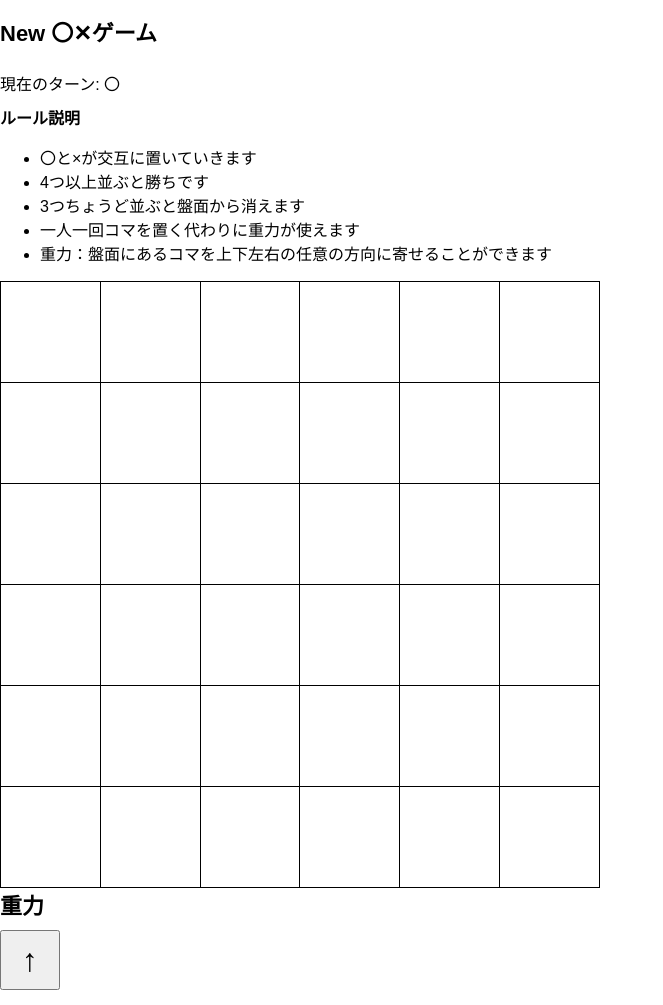
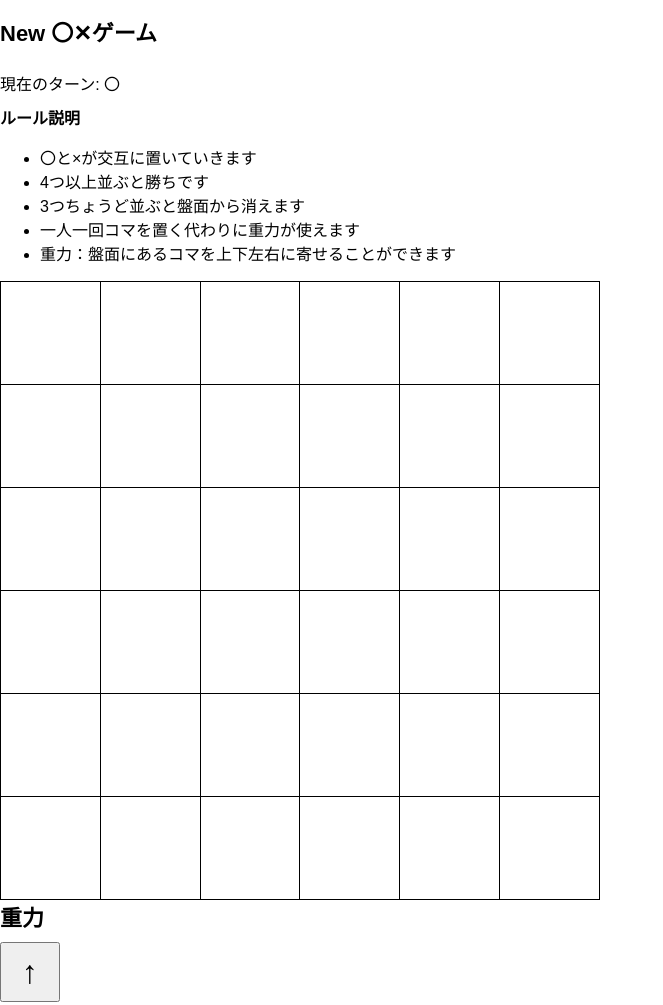
Before and after one commit to yaku151230-cloud/newox, a website: page marubatu.html in a window 1280 px wide. Shown: the top 1005 px of the page, without its empty margins (0-663 px from the left). Drawn offline with Linux system fonts and the light colour scheme.

Commit message:
Update marubatu.html

```diff
--- a/marubatu.html
+++ b/marubatu.html
@@ -7,11 +7,10 @@
 <link rel="stylesheet" href="style.css">
 </head>
 <body>
-    <div class="game-container">
-
-        <!-- 左サイドパネル（PC版用） -->
+<div class="game-wrapper">
+  <!-- PC版 左サイド -->
   <div id="side-left">
-            <h1>New 〇✕ゲーム</h1>
+    <h1 id="game-title">New 〇✕ゲーム</h1>
     <span id="turn-info">現在のターン: 〇</span>
     <div id="rule-box">
       <b>ルール説明</b>
@@ -20,105 +19,60 @@
         <li>4つ以上並ぶと勝ちです</li>
         <li>3つちょうど並ぶと盤面から消えます</li>
         <li>一人一回コマを置く代わりに重力が使えます</li>
-                    <li>重力：盤面にあるコマを上下左右の任意の方向に寄せることができます</li>
+        <li>重力：盤面にあるコマを上下左右に寄せることができます</li>
       </ul>
     </div>
   </div>
 
   <!-- 盤面 -->
   <div id="board">
-            <table border="1" cellspacing="0" cellpadding="0">
+    <table>
       <tbody>
-                    <!-- 6x6のセル -->
-                    <tr>
-                        <td data-row="0" data-col="0"></td>
-                        <td data-row="0" data-col="1"></td>
-                        <td data-row="0" data-col="2"></td>
-                        <td data-row="0" data-col="3"></td>
-                        <td data-row="0" data-col="4"></td>
-                        <td data-row="0" data-col="5"></td>
-                    </tr>
-                    <tr>
-                        <td data-row="1" data-col="0"></td>
-                        <td data-row="1" data-col="1"></td>
-                        <td data-row="1" data-col="2"></td>
-                        <td data-row="1" data-col="3"></td>
-                        <td data-row="1" data-col="4"></td>
-                        <td data-row="1" data-col="5"></td>
-                    </tr>
-                    <tr>
-                        <td data-row="2" data-col="0"></td>
-                        <td data-row="2" data-col="1"></td>
-                        <td data-row="2" data-col="2"></td>
-                        <td data-row="2" data-col="3"></td>
-                        <td data-row="2" data-col="4"></td>
-                        <td data-row="2" data-col="5"></td>
-                    </tr>
-                    <tr>
-                        <td data-row="3" data-col="0"></td>
-                        <td data-row="3" data-col="1"></td>
-                        <td data-row="3" data-col="2"></td>
-                        <td data-row="3" data-col="3"></td>
-                        <td data-row="3" data-col="4"></td>
-                        <td data-row="3" data-col="5"></td>
-                    </tr>
-                    <tr>
-                        <td data-row="4" data-col="0"></td>
-                        <td data-row="4" data-col="1"></td>
-                        <td data-row="4" data-col="2"></td>
-                        <td data-row="4" data-col="3"></td>
-                        <td data-row="4" data-col="4"></td>
-                        <td data-row="4" data-col="5"></td>
-                    </tr>
-                    <tr>
-                        <td data-row="5" data-col="0"></td>
-                        <td data-row="5" data-col="1"></td>
-                        <td data-row="5" data-col="2"></td>
-                        <td data-row="5" data-col="3"></td>
-                        <td data-row="5" data-col="4"></td>
-                        <td data-row="5" data-col="5"></td>
-                    </tr>
+        <!-- 6x6セル -->
+        <tr><td data-row="0" data-col="0"></td><td data-row="0" data-col="1"></td><td data-row="0" data-col="2"></td><td data-row="0" data-col="3"></td><td data-row="0" data-col="4"></td><td data-row="0" data-col="5"></td></tr>
+        <tr><td data-row="1" data-col="0"></td><td data-row="1" data-col="1"></td><td data-row="1" data-col="2"></td><td data-row="1" data-col="3"></td><td data-row="1" data-col="4"></td><td data-row="1" data-col="5"></td></tr>
+        <tr><td data-row="2" data-col="0"></td><td data-row="2" data-col="1"></td><td data-row="2" data-col="2"></td><td data-row="2" data-col="3"></td><td data-row="2" data-col="4"></td><td data-row="2" data-col="5"></td></tr>
+        <tr><td data-row="3" data-col="0"></td><td data-row="3" data-col="1"></td><td data-row="3" data-col="2"></td><td data-row="3" data-col="3"></td><td data-row="3" data-col="4"></td><td data-row="3" data-col="5"></td></tr>
+        <tr><td data-row="4" data-col="0"></td><td data-row="4" data-col="1"></td><td data-row="4" data-col="2"></td><td data-row="4" data-col="3"></td><td data-row="4" data-col="4"></td><td data-row="4" data-col="5"></td></tr>
+        <tr><td data-row="5" data-col="0"></td><td data-row="5" data-col="1"></td><td data-row="5" data-col="2"></td><td data-row="5" data-col="3"></td><td data-row="5" data-col="4"></td><td data-row="5" data-col="5"></td></tr>
       </tbody>
     </table>
   </div>
 
-        <!-- 右サイドパネル（PC版用） -->
+  <!-- PC版 右サイド（重力ボタン） -->
   <div id="side-right">
-            <div>重力</div>
+    <div class="gravity-label">重力</div>
     <button id="gravity-up">↑</button>
     <button id="gravity-down">↓</button>
     <button id="gravity-left">←</button>
     <button id="gravity-right">→</button>
   </div>
 
-        <!-- 結果表示 -->
-        <div id="result"></div>
-
-        <!-- スマホ版用パネル（非表示PC） -->
+  <!-- スマホ版配置用パネル -->
   <div id="mobile-top-panel">
-            <h1>New 〇✕ゲーム</h1>
-            <span id="turn-info-mobile">現在のターン: 〇</span>
-            <div id="rule-box-mobile">
+    <h1 id="mobile-title">New 〇✕ゲーム</h1>
+    <span id="mobile-turn-info">現在のターン: 〇</span>
+    <div id="mobile-rule-box">
       <b>ルール説明</b>
       <ul>
         <li>〇と×が交互に置いていきます</li>
         <li>4つ以上並ぶと勝ちです</li>
         <li>3つちょうど並ぶと盤面から消えます</li>
         <li>一人一回コマを置く代わりに重力が使えます</li>
-                    <li>重力：盤面にあるコマを上下左右の任意の方向に寄せることができます</li>
+        <li>重力：盤面にあるコマを上下左右に寄せることができます</li>
       </ul>
     </div>
-            <div id="gravity-buttons-mobile">
-                <div>重力</div>
-                <button id="gravity-up">↑</button>
-                <button id="gravity-down">↓</button>
-                <button id="gravity-left">←</button>
-                <button id="gravity-right">→</button>
   </div>
+  <div id="mobile-gravity-buttons">
+    <div class="gravity-label">重力</div>
+    <button id="gravity-up-mobile">↑</button>
+    <button id="gravity-down-mobile">↓</button>
+    <button id="gravity-left-mobile">←</button>
+    <button id="gravity-right-mobile">→</button>
   </div>
 
 </div>
-
+<div id="result"></div>
 <script src="script.js"></script>
 </body>
 </html>
```
Lines whose indentation alone changed are shown as unchanged.
